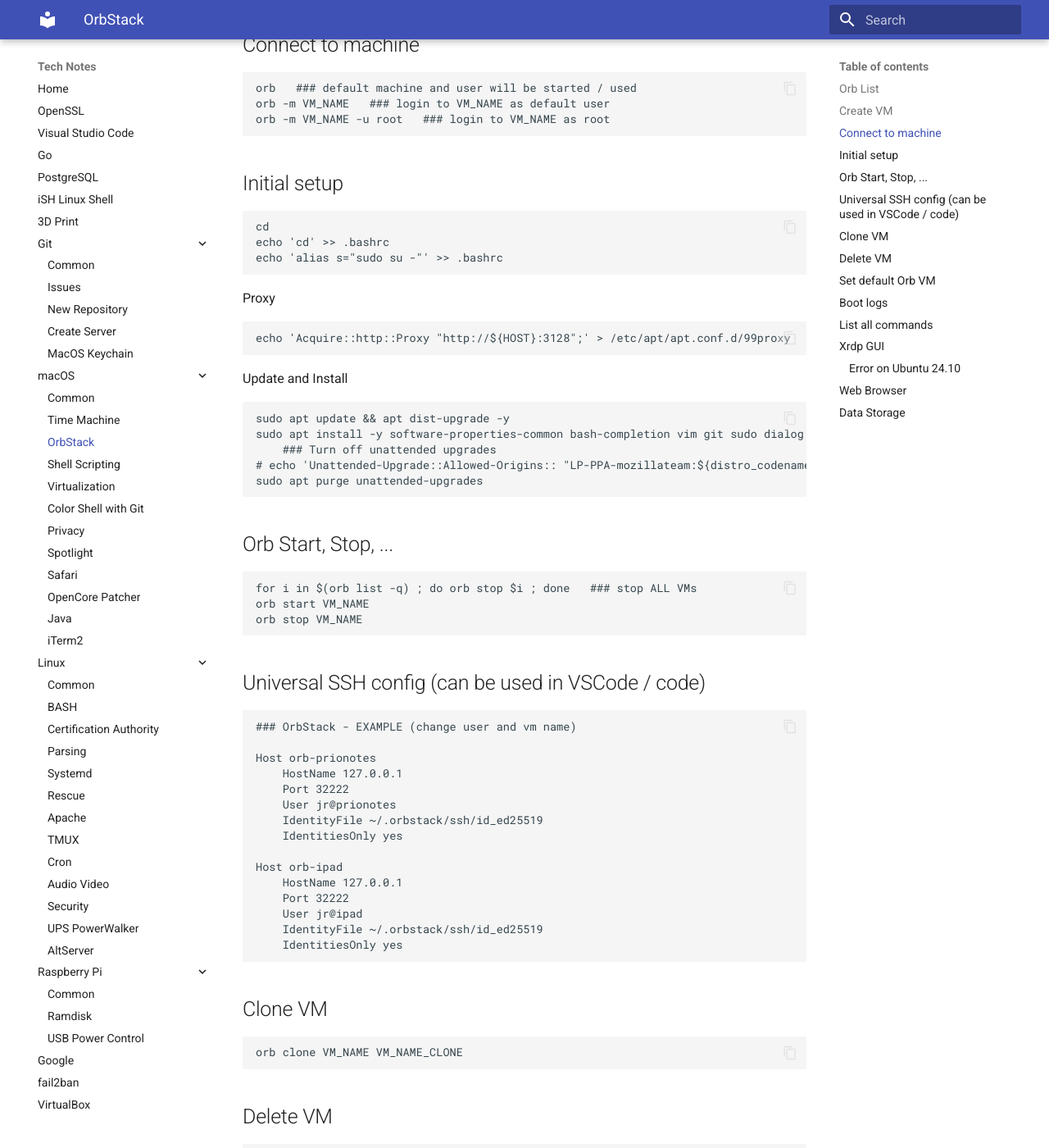
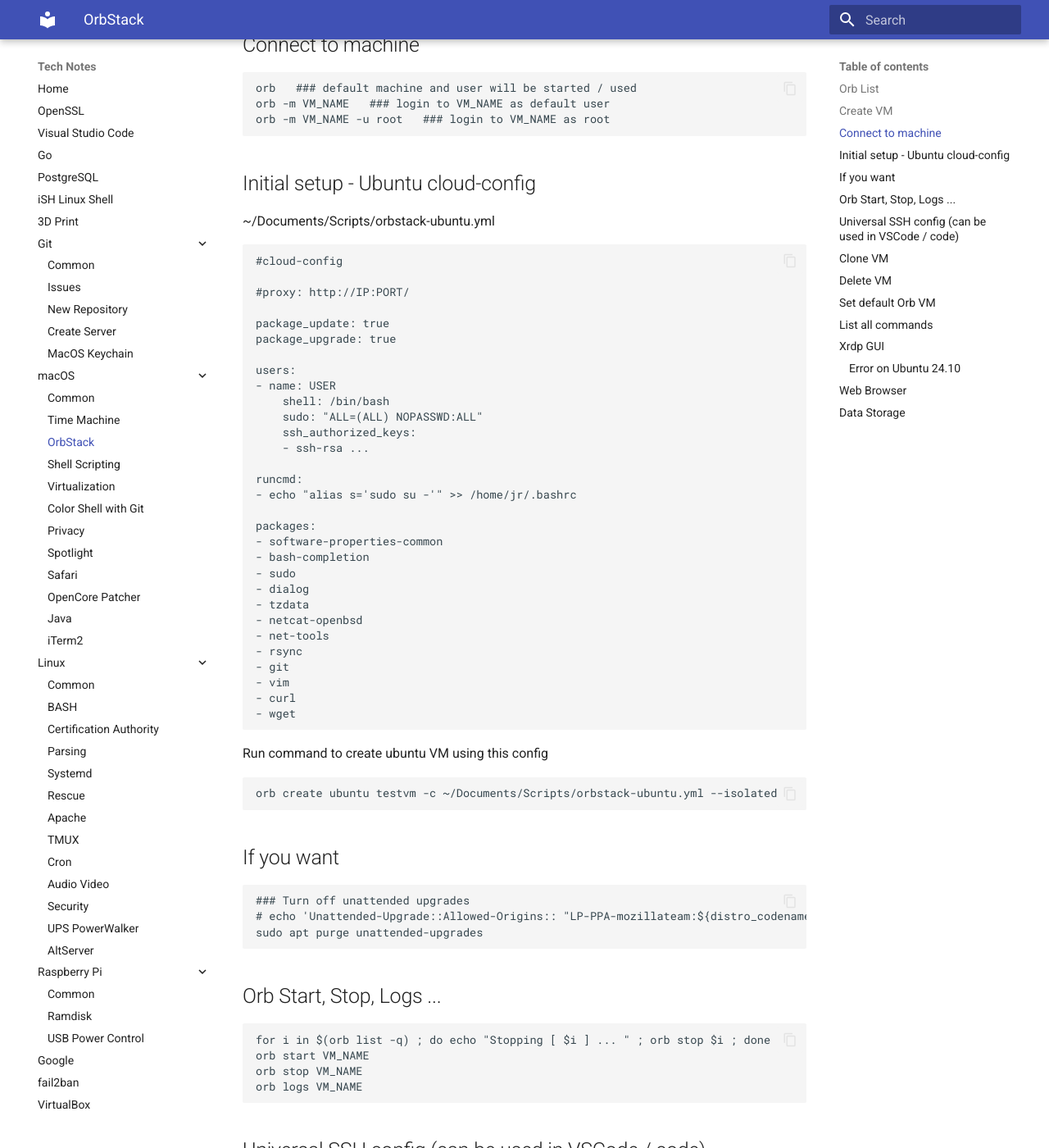
Before and after one commit to jorycz/technotes, an MkDocs documentation site: the page built from docs/macOS/macOS-OrbStack.md, in a window 1280 px wide and 1400 px high, scrolled down 643 px. Shown: the whole window at 82% size. Built offline with MkDocs 1.6.1 and Material for MkDocs 9.7.7, drawn with Linux system fonts in a browser that asks for light colours; some of the changed text lies outside the part shown.

Commit message:
OrbStack update

```diff
--- a/docs/macOS/macOS-OrbStack.md
+++ b/docs/macOS/macOS-OrbStack.md
@@ -22,29 +22,57 @@
     orb -m VM_NAME   ### login to VM_NAME as default user
     orb -m VM_NAME -u root   ### login to VM_NAME as root
 
-## Initial setup
+## Initial setup - Ubuntu cloud-config
 
-    cd
-    echo 'cd' >> .bashrc
-    echo 'alias s="sudo su -"' >> .bashrc
+~/Documents/Scripts/orbstack-ubuntu.yml
 
-Proxy
+    #cloud-config
 
-    echo 'Acquire::http::Proxy "http://${HOST}:3128";' > /etc/apt/apt.conf.d/99proxy
+    #proxy: http://IP:PORT/
 
-Update and Install
+    package_update: true
+    package_upgrade: true
 
-    sudo apt update && apt dist-upgrade -y
-    sudo apt install -y software-properties-common bash-completion vim git sudo dialog tzdata net-tools curl wget netcat-openbsd rsync
-        ### Turn off unattended upgrades
+    users:
+    - name: USER
+        shell: /bin/bash
+        sudo: "ALL=(ALL) NOPASSWD:ALL"
+        ssh_authorized_keys:
+        - ssh-rsa ...
+
+    runcmd:
+    - echo "alias s='sudo su -'" >> /home/jr/.bashrc
+
+    packages:
+    - software-properties-common
+    - bash-completion
+    - sudo
+    - dialog
+    - tzdata
+    - netcat-openbsd
+    - net-tools
+    - rsync
+    - git
+    - vim
+    - curl
+    - wget
+
+Run command to create ubuntu VM using this config
+
+    orb create ubuntu testvm -c ~/Documents/Scripts/orbstack-ubuntu.yml --isolated
+
+## If you want
+
+    ### Turn off unattended upgrades
     # echo 'Unattended-Upgrade::Allowed-Origins:: "LP-PPA-mozillateam:${distro_codename}";' | sudo tee /etc/apt/apt.conf.d/51unattended-upgrades-firefox
     sudo apt purge unattended-upgrades
 
-## Orb Start, Stop, ...
+## Orb Start, Stop, Logs ...
 
-    for i in $(orb list -q) ; do orb stop $i ; done   ### stop ALL VMs
+    for i in $(orb list -q) ; do echo "Stopping [ $i ] ... " ; orb stop $i ; done
     orb start VM_NAME
     orb stop VM_NAME
+    orb logs VM_NAME
 
 ## Universal SSH config (can be used in VSCode / code)
 
@@ -76,10 +104,6 @@
 
     orb default
     orb default VM_MAME
-
-## Boot logs
-
-    orb logs VM_NAME
 
 ## List all commands
 
```
